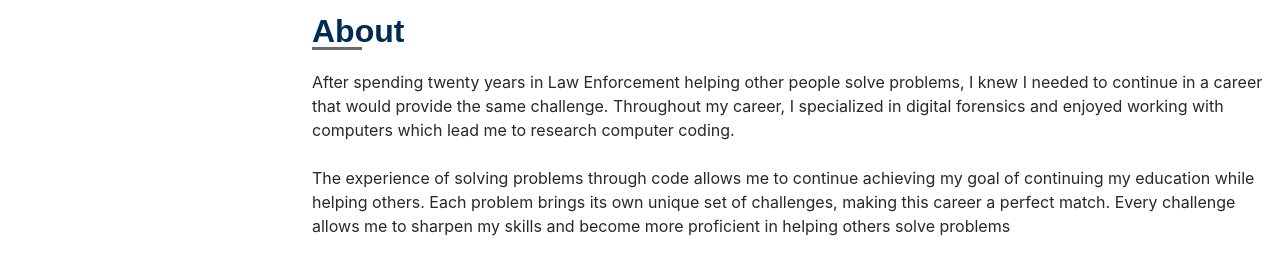
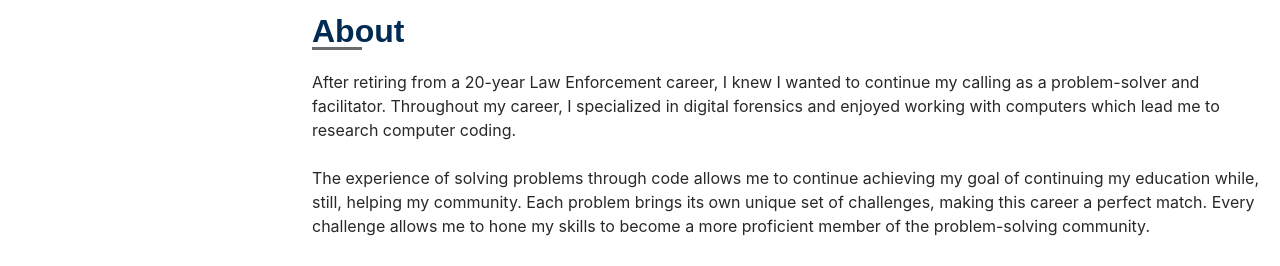
Before and after one commit to Chad-Powellv1/react-portfolio, a React (Create React App) app: page / in a window 1280 px wide. Shown: the part 820-1086 px from the top of the page. Built offline with nearby package versions, Linux system fonts and the light colour scheme; grey boxes are pictures that could not be loaded.

Commit message:
edited about me section

```diff
--- a/src/pages/About.js
+++ b/src/pages/About.js
@@ -11,13 +11,13 @@ export const About = () => {
 
                         <div className="section-title">
                             <h2>About</h2>
-                            <p>After spending twenty years in Law Enforcement helping other people solve problems,
-                             I knew I needed to continue in a career that would provide the same challenge. Throughout
-                             my career, I specialized in digital forensics and enjoyed working with computers which lead
-                             me to research computer coding. <br/><br/> The experience of solving problems through code allows me to
-                             continue achieving my goal of continuing my education while helping others. Each problem brings
-                             its own unique set of challenges, making this career a perfect match. Every challenge allows me
-                             to sharpen my skills and become more proficient in helping others solve problems</p>
+                            <p>After retiring from a 20-year Law Enforcement career, I knew I wanted to continue my calling as
+                                a problem-solver and facilitator. Throughout my career, I specialized in digital forensics and
+                                enjoyed working with computers which lead me to research computer coding. <br/><br/> The
+                                experience of solving problems through code allows me to continue achieving my goal of continuing
+                                my education while, still, helping my community. Each problem brings its own unique set of challenges,
+                                making this career a perfect match. Every challenge allows me to hone my skills to become a more proficient
+                                member of the problem-solving community.</p>
                         </div>
 
                         <div className="row">
```
